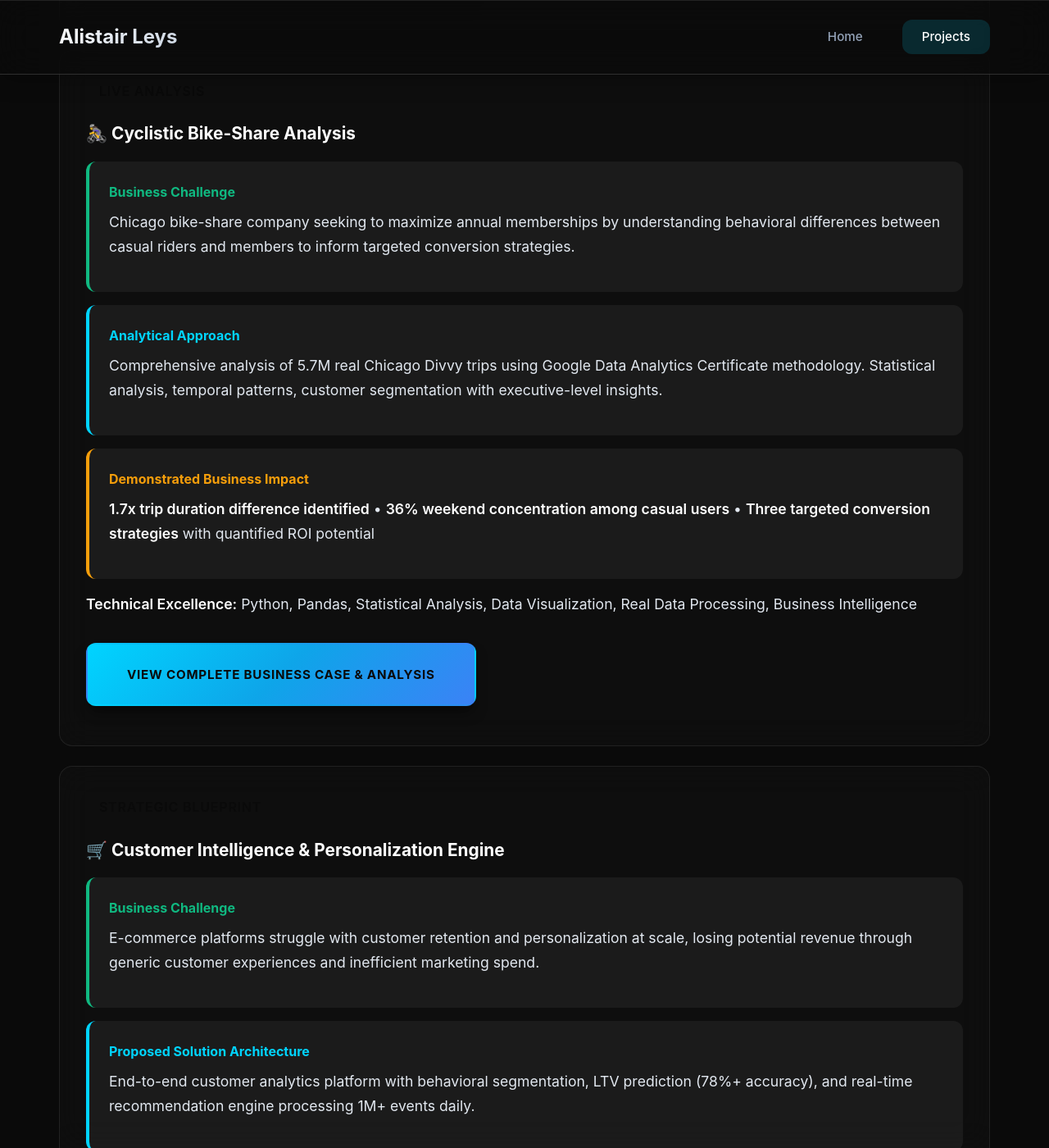
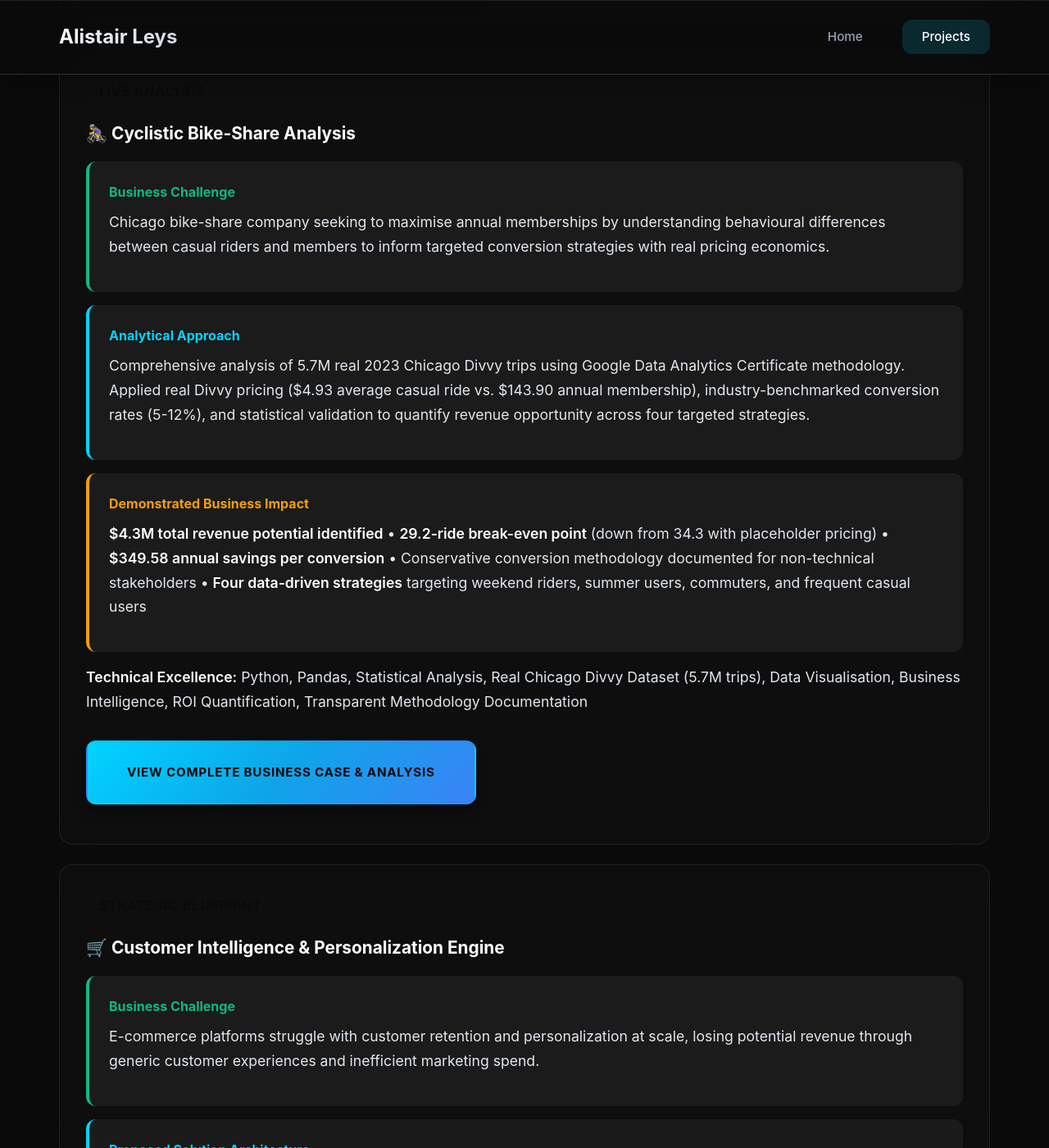
Before and after one commit to AlistairLeys/alistairleys.github.io, a Jekyll site: the page projects/index.html, which Jekyll copies as it is, in a window 1280 px wide and 1400 px high, scrolled down 1653 px. Shown: the whole window at 82% size. Built offline with Jekyll 4.4.1, drawn with Linux system fonts in a browser that asks for light colours.

Commit message:
Update Cyclistic project with real pricing and ROI analysis
Added key improvements from recent analysis updates:
- Real Divvy 2023 pricing: £4.93 average casual ride, £143.90 annual membership
- Total revenue potential: £4.3M (up from £3.6M with placeholder pricing)
- Break-even analysis: 29.2 rides (improved from 34.3)
- Annual savings per conversion: £349.58
- Industry-benchmarked conversion rates (5-12%) with transparent methodology
- Emphasised non-technical stakeholder documentation
- Changed to British English (maximise, behavioural, visualisation)
- Four targeted conversion strategies with quantified ROI

```diff
--- a/projects/index.html
+++ b/projects/index.html
@@ -490,17 +490,17 @@
                         <h3>🚴‍♀️ Cyclistic Bike-Share Analysis</h3>
                         <div style="background: var(--surface-elevated); padding: var(--spacing-lg); margin: var(--spacing-md) 0; border-radius: var(--border-radius-md); border-left: 4px solid var(--accent-success);">
                             <h4 style="color: var(--accent-success); margin-bottom: var(--spacing-sm);">Business Challenge</h4>
-                            <p>Chicago bike-share company seeking to maximize annual memberships by understanding behavioral differences between casual riders and members to inform targeted conversion strategies.</p>
+                            <p>Chicago bike-share company seeking to maximise annual memberships by understanding behavioural differences between casual riders and members to inform targeted conversion strategies with real pricing economics.</p>
                         </div>
                         <div style="background: var(--surface-elevated); padding: var(--spacing-lg); margin: var(--spacing-md) 0; border-radius: var(--border-radius-md); border-left: 4px solid var(--accent-primary);">
                             <h4 style="color: var(--accent-primary); margin-bottom: var(--spacing-sm);">Analytical Approach</h4>
-                            <p>Comprehensive analysis of 5.7M real Chicago Divvy trips using Google Data Analytics Certificate methodology. Statistical analysis, temporal patterns, customer segmentation with executive-level insights.</p>
+                            <p>Comprehensive analysis of 5.7M real 2023 Chicago Divvy trips using Google Data Analytics Certificate methodology. Applied real Divvy pricing ($4.93 average casual ride vs. $143.90 annual membership), industry-benchmarked conversion rates (5-12%), and statistical validation to quantify revenue opportunity across four targeted strategies.</p>
                         </div>
                         <div style="background: var(--surface-elevated); padding: var(--spacing-lg); margin: var(--spacing-md) 0; border-radius: var(--border-radius-md); border-left: 4px solid var(--accent-warning);">
                             <h4 style="color: var(--accent-warning); margin-bottom: var(--spacing-sm);">Demonstrated Business Impact</h4>
-                            <p><strong>1.7x trip duration difference identified</strong> • <strong>36% weekend concentration among casual users</strong> • <strong>Three targeted conversion strategies</strong> with quantified ROI potential</p>
+                            <p><strong>$4.3M total revenue potential identified</strong> • <strong>29.2-ride break-even point</strong> (down from 34.3 with placeholder pricing) • <strong>$349.58 annual savings per conversion</strong> • Conservative conversion methodology documented for non-technical stakeholders • <strong>Four data-driven strategies</strong> targeting weekend riders, summer users, commuters, and frequent casual users</p>
                         </div>
-                        <p><strong>Technical Excellence:</strong> Python, Pandas, Statistical Analysis, Data Visualization, Real Data Processing, Business Intelligence</p>
+                        <p><strong>Technical Excellence:</strong> Python, Pandas, Statistical Analysis, Real Chicago Divvy Dataset (5.7M trips), Data Visualisation, Business Intelligence, ROI Quantification, Transparent Methodology Documentation</p>
                         <a href="/projects/cyclistic/" class="btn">View Complete Business Case & Analysis</a>
                     </div>
 
```
